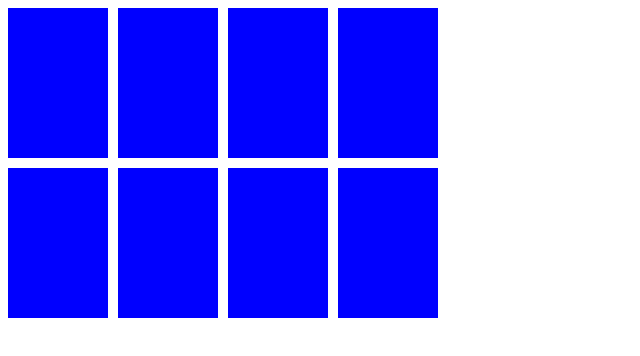
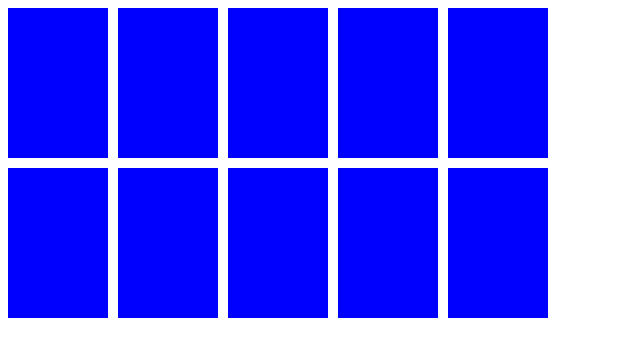
Before and after one commit to Bochesan/memory.game.yandex-praktikum, a React (Vite) app in the folder packages/client/: page /game in a window 1280 px wide. Shown: the top 356 px of the page, without its empty margins (0-640 px from the left). Built offline with nearby package versions, Linux system fonts and the light colour scheme.

Commit message:
Game canvas
Теперь игра настраивается через переменные

```diff
--- a/packages/client/src/pages/game-page/game-page.tsx
+++ b/packages/client/src/pages/game-page/game-page.tsx
@@ -1,12 +1,43 @@
 import React, { useState, useEffect, useRef } from 'react'
 
 // Параметры игры
-const CARD_VALUES: string[] = ['A', 'A', 'B', 'B', 'C', 'C', 'D', 'D']
+/**
+ * CARD_COUNT - количество карт
+ * CARD_COL - количество столбцов
+ * CARD_WIDTH - ширина карты px
+ * CARD_HEIGHT - высоты карты px
+ * CARD_MARGIN - расстояние между картами px
+ */
+const CARD_COUNT = 10
+const CARD_COL = 5
 const CARD_WIDTH = 100
 const CARD_HEIGHT = 150
 const CARD_MARGIN = 10
-const CANVAS_WIDTH = 450
-const CANVAS_HEIGHT = 350
+
+// Вычисляемые параметры игры
+const CARD_VALUES: string[] = createCardValues(CARD_COUNT)
+const CARD_ROW = Math.round(CARD_COUNT / CARD_COL)
+const CANVAS_WIDTH = CARD_WIDTH * CARD_COL + CARD_MARGIN * (CARD_COL - 1)
+const CANVAS_HEIGHT = CARD_HEIGHT * CARD_ROW + CARD_MARGIN * (CARD_ROW - 1)
+
+// Генерация значений карт
+function createCardValues(count: number): string[] {
+  // Определяем набор возможных значений для карт
+  const possibleValues = 'ABCDEFGHIJKLMNOPQRSTUVWXYZ'
+  const result: string[] = []
+  const uniqueCount = count / 2
+
+  // Проверяем, что значение count является четным числом
+  if (count % 2 !== 0) {
+    throw new Error('Число карт CARD_COUNT должно быть четным')
+  }
+  // Добавляем по два значения для каждой буквы
+  for (let i = 0; i < uniqueCount; i++) {
+    const value = possibleValues[i]
+    result.push(value, value)
+  }
+  return result
+}
 
 // Перемешивает карты
 const shuffle = (array: string[]): string[] => {
@@ -69,8 +100,8 @@ export const GamePage: React.FC = () => {
     ctx.clearRect(0, 0, canvas.width, canvas.height)
 
     cards.forEach((card, index) => {
-      const x = (index % 4) * (CARD_WIDTH + CARD_MARGIN)
-      const y = Math.floor(index / 4) * (CARD_HEIGHT + CARD_MARGIN)
+      const x = (index % CARD_COL) * (CARD_WIDTH + CARD_MARGIN)
+      const y = Math.floor(index / CARD_COL) * (CARD_HEIGHT + CARD_MARGIN)
 
       if (flippedCards.includes(index) || matchedCards.includes(index)) {
         ctx.fillStyle = 'lightgray'
@@ -98,7 +129,7 @@ export const GamePage: React.FC = () => {
 
           const col = Math.floor(x / (CARD_WIDTH + CARD_MARGIN))
           const row = Math.floor(y / (CARD_HEIGHT + CARD_MARGIN))
-          const index = row * 4 + col
+          const index = row * CARD_COL + col
 
           handleCardClick(index)
         }}
```
